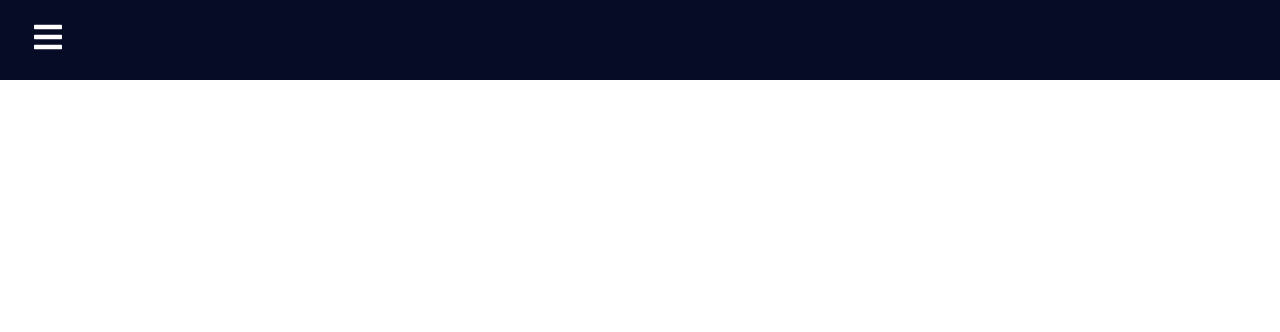
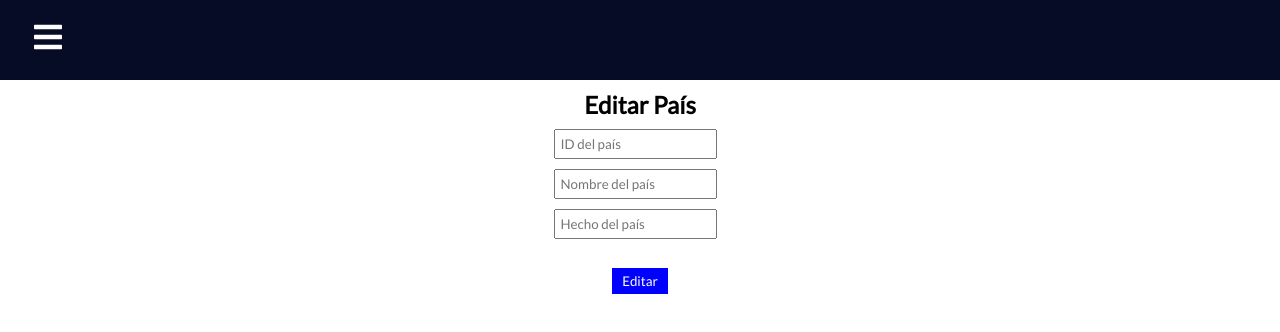
Before and after one commit to alvarrantes12/exam_react_2_2023, a React (Create React App) app: page /edit in a window 1280 px wide. Before the commit this address had no page. Shown: the top 332 px of the page. Built offline with nearby package versions, Linux system fonts and the light colour scheme.

Commit message:
VCF-C08854_FVA-C18377 Estudiante2 Done

```diff
--- a/src/App.js
+++ b/src/App.js
@@ -1,4 +1,4 @@
-import React from 'react';
+import React, { useState } from 'react';
 import './App.css';
 import Navbar from './components/SidebarData/Navbar';
 import {
@@ -7,6 +7,10 @@ import {
   Routes
 } from 'react-router-dom';
 import Home from './pages/Home';
+import New from './pages/New';
+import Edit from './pages/Edit';
+import Delete from './pages/Delete';
+
 
 function App() {
   return (
@@ -15,6 +19,9 @@ function App() {
         <Navbar />
         <Routes>
           <Route path='/' exact element={<Home />} />
+          <Route path='/new' exact element={<New/>} />
+          <Route path='/edit' exact element={<Edit/>} />
+          <Route path='/delete' exact element={<Delete/>} />
         </Routes>
       </Router>
     </>
--- a/src/commons/ApiMethods.jsx
+++ b/src/commons/ApiMethods.jsx
@@ -2,3 +2,33 @@ export async function getFetch(path){
     let response = await fetch(`${process.env.REACT_APP_API_URL}/${path}`);
     return await response.json();
 }
+
+export async function postFetch(path, body) {
+    let response = await fetch(`${process.env.REACT_APP_API_URL}/${path}`, {
+        method: 'POST',
+        headers: {
+            'Accept': 'application/json',
+            'Content-Type': 'application/json'
+        },
+        body: JSON.stringify(body),
+    });
+    return await response.json();
+}
+
+export async function putFetch(path, body){
+    let response = await fetch(`${process.env.REACT_APP_API_URL}/${path}`, {
+        method:"PUT",
+        headers:{
+            'Content-Type':'application/json'
+        },
+        body: JSON.stringify(body)
+    });
+    return await response.json();
+}
+
+export async function deleteFetch(path){
+    let response = await fetch(`${process.env.REACT_APP_API_URL}/${path}`, {
+        method:"DELETE"
+    });
+    return await response.json();
+}
--- /dev/null
+++ b/src/components/Countries/delete.jsx
@@ -0,0 +1,46 @@
+import React, { useState } from 'react';
+import { deleteFetch } from '../../commons/ApiMethods';
+
+function Delete({ setRefresh }) {
+  const [idDelete, setIdDelete] = useState('');
+  const [messageDelete, setMessageDelete] = useState('');
+
+  const handleDelete = async (event) => {
+    event.preventDefault();
+    try {
+      deleteFetch(`countries/${idDelete}`)
+        .then(() => {
+          setIdDelete('');
+          setMessageDelete('¡Eliminado correctamente!');
+          setRefresh(true);
+        })
+    } catch (error) {
+      console.log(error);
+    }
+  }
+
+  return (
+    <>
+      <form onSubmit={handleDelete}>
+
+        <div style={{ marginBottom: '10px' }}>
+          <input
+            style={{ padding: '5px', marginRight: '10px' }}
+            type="text"
+            value={idDelete}
+            placeholder="ID del producto"
+            onChange={(e) => { setIdDelete(e.target.value); }} />
+        </div>
+        <div>{messageDelete ? <p>{messageDelete}</p> : <br />}</div>
+        <button
+          style={{ padding: '5px 10px', backgroundColor: 'blue', color: 'white', border: 'none' }}
+          type="submit">
+          Eliminar
+        </button>
+
+      </form>
+    </>
+  )
+}
+
+export default Delete;
--- /dev/null
+++ b/src/components/Countries/edit.jsx
@@ -0,0 +1,65 @@
+import React, { useState } from 'react';
+import { putFetch } from '../../commons/ApiMethods';
+
+function Edit({ setRefresh }) {
+  const [nameEdit, setNameEdit] = useState('');
+  const [factEdit, setFactEdit] = useState('');
+  const [idEdit, setIdEdit] = useState('');
+  const [messageEdit, setMessageEdit] = useState('');
+
+  const handleEdit = async (event) => {
+    event.preventDefault();
+    try {
+      putFetch(`countries/${idEdit}`, { name: nameEdit, fact: factEdit })
+        .then(() => {
+          setNameEdit('');
+          setFactEdit('');
+          setIdEdit('');
+          setMessageEdit('¡Editado correctamente!');
+          setRefresh(true);
+        })
+    } catch (error) {
+      console.log(error);
+    }
+  }
+
+  return (
+    <>
+      <form onSubmit={handleEdit}>
+
+        <div style={{ marginBottom: '10px' }}>
+          <input
+            style={{ padding: '5px', marginRight: '10px' }}
+            type="text"
+            value={idEdit}
+            placeholder="ID del país"
+            onChange={(e) => { setIdEdit(e.target.value); }} />
+        </div>
+        <div style={{ marginBottom: '10px' }}>
+          <input
+            style={{ padding: '5px', marginRight: '10px' }}
+            type="text"
+            value={nameEdit}
+            placeholder="Nombre del país"
+            onChange={(e) => { setNameEdit(e.target.value); }} />
+        </div>
+        <div style={{ marginBottom: '10px' }}>
+          <input
+            style={{ padding: '5px', marginRight: '10px' }}
+            type="text"
+            value={factEdit}
+            placeholder="Hecho del país"
+            onChange={(e) => { setFactEdit(e.target.value); }} />
+        </div>
+        <div>{messageEdit ? <p>{messageEdit}</p> : <br />}</div>
+        <button
+          style={{ padding: '5px 10px', backgroundColor: 'blue', color: 'white', border: 'none' }}
+          type="submit">
+          Editar
+        </button>
+
+      </form>
+    </>
+  )
+}
+export default Edit;
--- /dev/null
+++ b/src/components/Countries/new.jsx
@@ -0,0 +1,58 @@
+import React, { useState } from 'react';
+import { postFetch } from '../../commons/ApiMethods';
+
+function New({ setRefresh }) {
+  const [name, setName] = useState('');
+  const [fact, setFact] = useState('');
+  const [message, setMessage] = useState('');
+
+  const handleSubmit = async (event) => {
+    event.preventDefault();
+    try {
+      postFetch('countries', { name: name, fact: fact})
+        .then((response) => {
+          setName('');
+          setFact('');
+          setMessage('¡Creado correctamente!');
+          setRefresh(true);
+        })
+
+    }catch (error){
+      console.log(error)
+    }
+  }
+
+  return (
+    <>
+      <form onSubmit={handleSubmit}>
+        <div style={{ marginBottom: '10px' }}>
+          <input
+            style={{ padding: '5px', marginRight: '10px' }}
+            type="text"
+            value={name}
+            placeholder="Nombre del país"
+            onChange={(e) => { setName(e.target.value); }} />
+        </div>
+
+        <div style={{ marginBottom: '10px' }}>
+          <input
+            style={{ padding: '5px', marginRight: '10px' }}
+            type="text"
+            value={fact}
+            placeholder="Hecho del país"
+            onChange={(e) => { setFact(e.target.value); }} />
+        </div>
+        <div>{message ? <p>{message}</p> : <br />}</div>
+        <button
+          style={{ padding: '5px 10px', backgroundColor: 'blue', color: 'white', border: 'none' }}
+          type="submit">
+          Crear
+        </button>
+
+      </form>
+
+    </>
+  )
+}
+
+export default New;
--- /dev/null
+++ b/src/pages/Delete.jsx
@@ -0,0 +1,15 @@
+import React, { useState } from 'react';
+import Delete from '../components/Countries/delete';
+
+function DeleteCountry() {
+  const [refresh, setRefresh] = useState(true);
+
+  return (
+    <div style={{ textAlign: 'center' }}>
+      <h2 style={{ margin: '10px' }}>Eliminar País</h2>
+      <Delete setRefresh={setRefresh} />
+    </div>
+  );
+}
+
+export default DeleteCountry;
--- /dev/null
+++ b/src/pages/Edit.jsx
@@ -0,0 +1,15 @@
+import React, { useState } from 'react';
+import Edit from '../components/Countries/edit';
+
+function EditCountry() {
+  const [refresh, setRefresh] = useState(true);
+
+  return (
+    <div style={{ textAlign: 'center' }}>
+      <h2 style={{ margin: '10px' }}>Editar País</h2>
+      <Edit setRefresh={setRefresh} />
+    </div>
+  );
+}
+
+export default EditCountry;
--- a/src/pages/Home.jsx
+++ b/src/pages/Home.jsx
@@ -1,6 +1,8 @@
 import './Home.css';
 import React, { useState } from 'react';
+import { Link } from 'react-router-dom';
 import Index from '../components/Countries/index';
+
 
 function Home() {
   const [refresh, setRefresh] = useState(true);
@@ -10,8 +12,30 @@ function Home() {
       <h2 style={{ margin: '10px' }}>Inicio</h2>
       <Index refresh={refresh} setRefresh={setRefresh} />
 
+      <div style={{ margin: '10px' }}>
+        <Link to="/new">
+          <button style={buttonStyle}>Crear</button>
+        </Link>
+        <Link to="/edit">
+          <button style={buttonStyle}>Editar</button>
+        </Link>
+        <Link to="/delete">
+          <button style={buttonStyle}>Eliminar</button>
+        </Link>
+      </div>
+
     </div>
   );
 }
 
+const buttonStyle = {
+  margin: '5px',
+  padding: '8px 16px',
+  backgroundColor: '#4CAF50',
+  color: 'white',
+  border: 'none',
+  borderRadius: '4px',
+  cursor: 'pointer',
+};
+
 export default Home;
--- /dev/null
+++ b/src/pages/New.jsx
@@ -0,0 +1,15 @@
+import React, { useState } from 'react';
+import New from '../components/Countries/new';
+
+function NewCountry() {
+  const [refresh, setRefresh] = useState(true);
+
+  return (
+    <div style={{ textAlign: 'center' }}>
+      <h2 style={{ margin: '10px' }}>Crear Nuevo País</h2>
+      <New setRefresh={setRefresh} />
+    </div>
+  );
+}
+
+export default NewCountry;
```
